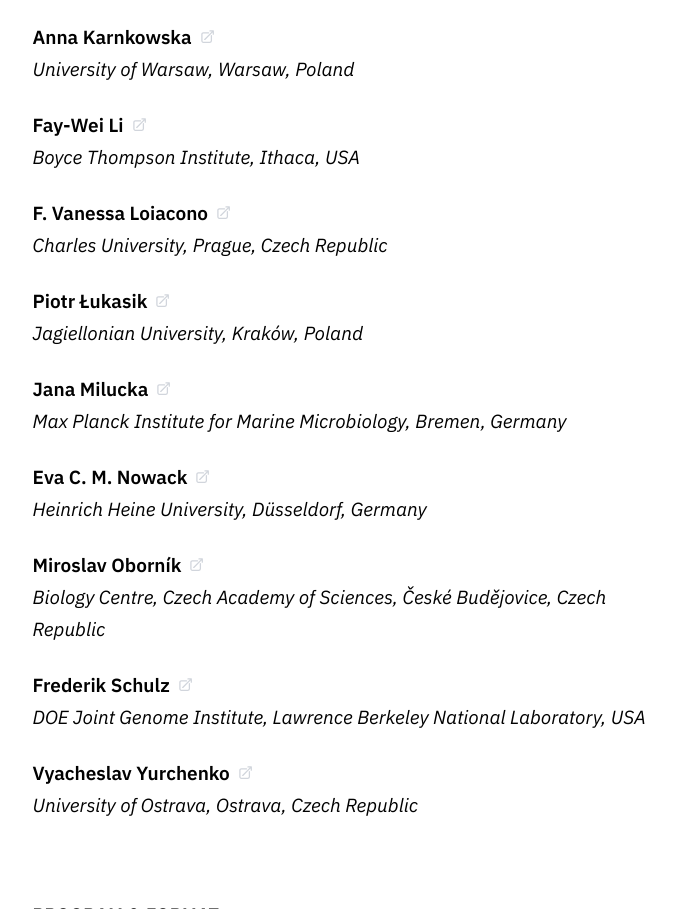
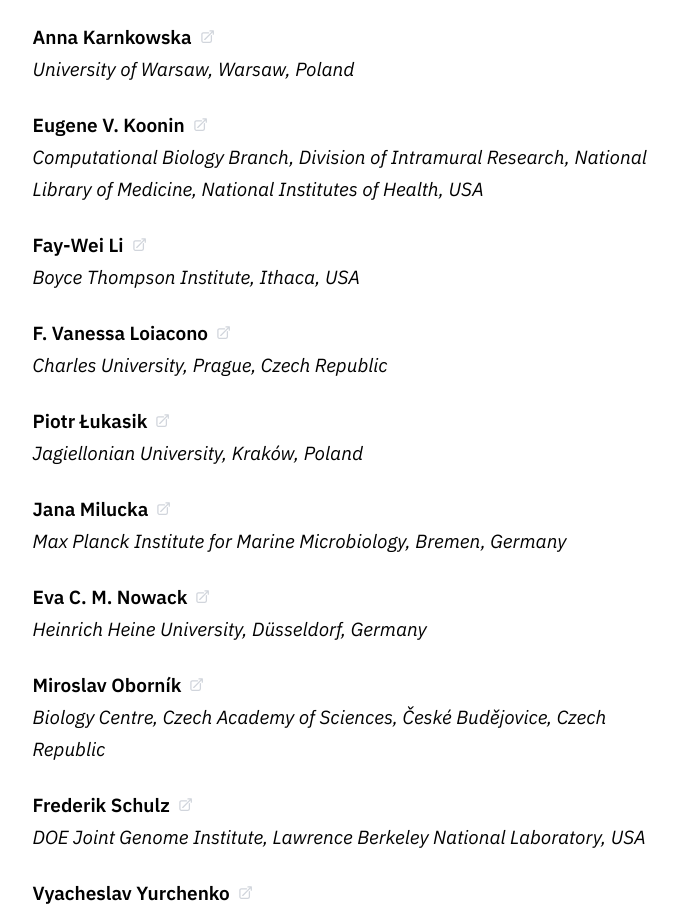
Before and after one commit to ExpertTrout9232/ise-ostrava-2026, a website: page src/index.html in a window 1280 px wide. Shown: the part 2586-3495 px from the top of the page, without its empty margins (280-958 px from the left). Drawn offline with Linux system fonts and the light colour scheme.

Commit message:
feat: add confirmed speaker

```diff
--- a/src/index.html
+++ b/src/index.html
@@ -449,6 +449,35 @@
               <li>
                 <a
                   class="group inline-flex items-center gap-2 text-[19px]/[32px] font-semibold"
+                  href="https://www.ncbi.nlm.nih.gov/research/groups/koonin/"
+                  target="_blank"
+                  rel="noopener noreferrer"
+                >
+                  <span>Eugene V. Koonin</span>
+                  <svg
+                    class="h-[0.8em] w-[0.8em] text-gray-300 transition-colors group-hover:text-black"
+                    xmlns="http://www.w3.org/2000/svg"
+                    fill="none"
+                    viewBox="0 0 24 24"
+                    stroke-width="2"
+                    stroke="currentColor"
+                  >
+                    <path
+                      stroke-linecap="round"
+                      stroke-linejoin="round"
+                      d="M13.5 6H5.25A2.25 2.25 0 0 0 3 8.25v10.5A2.25 2.25 0 0 0 5.25 21h10.5A2.25 2.25 0 0 0 18 18.75V10.5m-10.5 6L21 3m0 0h-5.25M21 3v5.25"
+                    />
+                  </svg>
+                </a>
+                <p class="text-[19px]/[32px] italic">
+                  Computational Biology Branch, Division of Intramural Research, National Library of Medicine, National
+                  Institutes of Health, USA
+                </p>
+              </li>
+
+              <li>
+                <a
+                  class="group inline-flex items-center gap-2 text-[19px]/[32px] font-semibold"
                   href="https://btiscience.org/fay-wei-li/"
                   target="_blank"
                   rel="noopener noreferrer"
```
